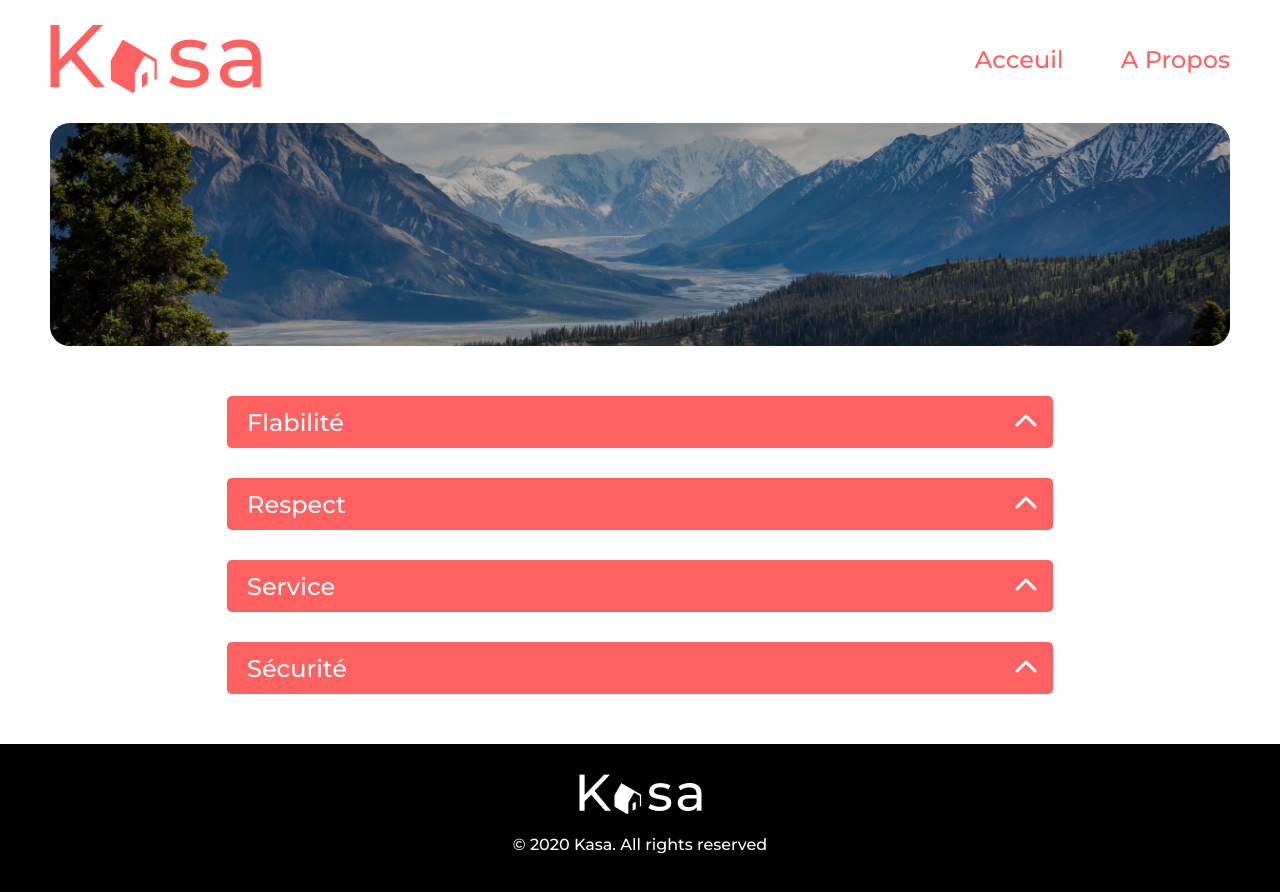
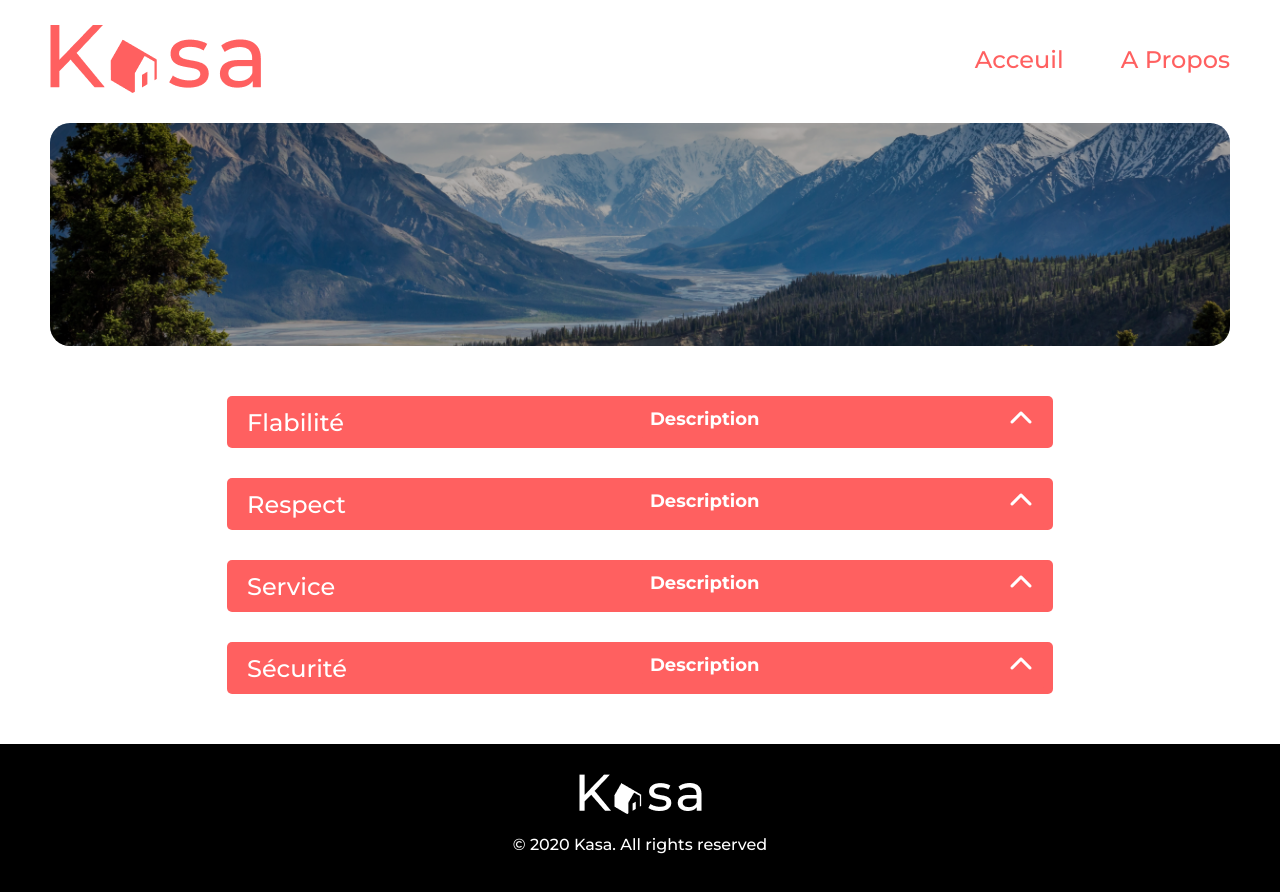
Before and after one commit to sdhm00/Projet_8_Kasa_App, a React (Create React App) app in the folder kasa-app/: page /About in a window 1280 px wide. Shown: the top 892 px of the page. Built offline with nearby package versions, Linux system fonts and the light colour scheme.

Commit message:
modif txt descri et equipements 29/2/2023

```diff
--- a/kasa-app/src/components/Carrousel/Carrousel.jsx
+++ b/kasa-app/src/components/Carrousel/Carrousel.jsx
@@ -2,7 +2,6 @@ import "../../styles/styles.css"
 import { useState } from 'react'
 
 function Carrousel({pictures}) {
-    console.log(pictures)
     const [ slideIndex, setSlide ] = useState(0);
 
     const nextSlide = () => {
--- a/kasa-app/src/components/Dropdown/Dropdown.jsx
+++ b/kasa-app/src/components/Dropdown/Dropdown.jsx
@@ -2,6 +2,15 @@ import "../../styles/styles.css"
 import { useState, useEffect } from 'react';
 
 function Dropdown() {
+    const [rotated, setRotated] = useState(false);
+
+    const handleRotate = () => {
+      setRotated(!rotated);
+    };
+
+    return (
+        <i className={`fa-solid fa-chevron-up ${rotated ? 'rotated' : ''}`} id="about-vector" onClick={handleRotate}></i>
+    );
 }
 
 export default Dropdown;
--- a/kasa-app/src/components/Logement-Page/Description.jsx
+++ b/kasa-app/src/components/Logement-Page/Description.jsx
@@ -1,12 +1,20 @@
 import "../../styles/styles.css"
 import PropTypes from 'prop-types'
+import Dropdown from "../Dropdown/Dropdown"
+import { useState, useEffect } from 'react';
 
 function Description({ description }) {
+    const [rotated, setRotated] = useState(false);
+
+    const handleRotate = () => {
+      setRotated(!rotated);
+    };
+
     return (
         <div className="block-text">
             <div className="description-buttons">
                 <h2>Description</h2>
-                <i className="fa-solid fa-chevron-up" id="about-vector"></i>
+                <i className={`fa-solid fa-chevron-up ${rotated ? 'rotated' : ''}`} id="about-vector" onClick={handleRotate}></i>
             </div>
             <div className="dropdown-block">
                 <p>{description}</p>
--- a/kasa-app/src/components/Logement-Page/Equipments.jsx
+++ b/kasa-app/src/components/Logement-Page/Equipments.jsx
@@ -1,12 +1,13 @@
 import "../../styles/styles.css"
 import PropTypes from 'prop-types'
+import Dropdown from "../Dropdown/Dropdown"
 
 function Equipments({ equipments }) {
     return (
         <div className="block-text">
             <div className="description-buttons">
               <h2>Équipements</h2>
-              <i className="fa-solid fa-chevron-up" id="about-vector"></i>
+              <Dropdown/>
             </div>
             <div className="dropdown-block">
             {equipments.map((equipment,index) =>
--- a/kasa-app/src/pages/About/About.jsx
+++ b/kasa-app/src/pages/About/About.jsx
@@ -1,4 +1,5 @@
 import img2 from "../../assets/img2.png"
+import Description from "../../components/Logement-Page/Description";
 import "../../styles/styles.css"
 
 function About() {
@@ -12,7 +13,7 @@ function About() {
         <div className="about-infos">
           <div className="about-buttons">
             <h1>Flabilité</h1>
-            <i className="fa-solid fa-chevron-up" id="about-vector"></i>
+            <Description />
           </div>
           <div className="about-txt">
             <p>Les annonces postées sur Kasa garantissent une fiabilité totale. Les photos sont conformes aux logements, et toutes les informations sont régulièrement vérifiées  par nos équipes.</p>
@@ -21,7 +22,7 @@ function About() {
         <div className="about-infos">
           <div className="about-buttons">
             <h1>Respect</h1>
-            <i className="fa-solid fa-chevron-up" id="about-vector"></i>
+            <Description />
           </div>
           <div className="about-txt">
             <p>La bienveillance fait partie des valeurs fondatrices de Kasa. Tout comportement discriminatoire ou de perturbation du voisinage entraînera une exclusion de notre plateforme.</p>
@@ -30,7 +31,7 @@ function About() {
         <div className="about-infos">
           <div className="about-buttons">
             <h1>Service</h1>
-            <i className="fa-solid fa-chevron-up" id="about-vector"></i>
+            <Description />
           </div>
           <div className="about-txt">
             <p>La bienveillance fait partie des valeurs fondatrices de Kasa. Tout comportement discriminatoire ou de perturbation du voisinage entraînera une exclusion de notre plateforme.</p>
@@ -39,7 +40,7 @@ function About() {
         <div className="about-infos">
           <div className="about-buttons">
             <h1>Sécurité</h1>
-            <i className="fa-solid fa-chevron-up" id="about-vector"></i>
+            <Description />
           </div>
           <div className="about-txt">
             <p>La sécurité est la priorité de Kasa. Aussi bien pour nos hôtes que pour les voyageurs, chaque logement correspond aux critères de sécurité établis par nos services. En laissant une note aussi bien à l'hôte qu'au locataire, cela permet à nos équipes de vérifier que les standards sont bien respectés. Nous organisons également des ateliers sur la sécurité domestique pour nos hôtes.</p>
--- a/kasa-app/src/styles/Layout/Pages/About/_index.scss
+++ b/kasa-app/src/styles/Layout/Pages/About/_index.scss
@@ -21,7 +21,13 @@
     display: flex;
     justify-content: center;
     align-items: center;
-    padding-right: 15px;
+    padding: 0 15px;
+    transform-origin: center center;
+}
+
+.rotated {
+    transform: rotate(-180deg);
+    transition: transform 0.3s ease;
 }
 
 .about-buttons {
--- a/kasa-app/src/styles/Layout/Pages/Logement/_index.scss
+++ b/kasa-app/src/styles/Layout/Pages/Logement/_index.scss
@@ -204,7 +204,7 @@
     }
 
     #about-vector {
-        padding-right: unset;
+        padding: unset;
     }
 }
 
--- a/kasa-app/src/styles/styles.css
+++ b/kasa-app/src/styles/styles.css
@@ -140,7 +140,13 @@ body {
   display: flex;
   justify-content: center;
   align-items: center;
-  padding-right: 15px;
+  padding: 0 15px;
+  transform-origin: center center;
+}
+
+.rotated {
+  transform: rotate(-180deg);
+  transition: transform 0.3s ease;
 }
 
 .about-buttons {
@@ -583,7 +589,7 @@ body {
   color: var(--second-color);
 }
 .description-buttons #about-vector {
-  padding-right: unset;
+  padding: unset;
 }
 
 .dropdown-block {
```
Also changed, not shown: 1 other file (tests, documents, lock files or other folders).
